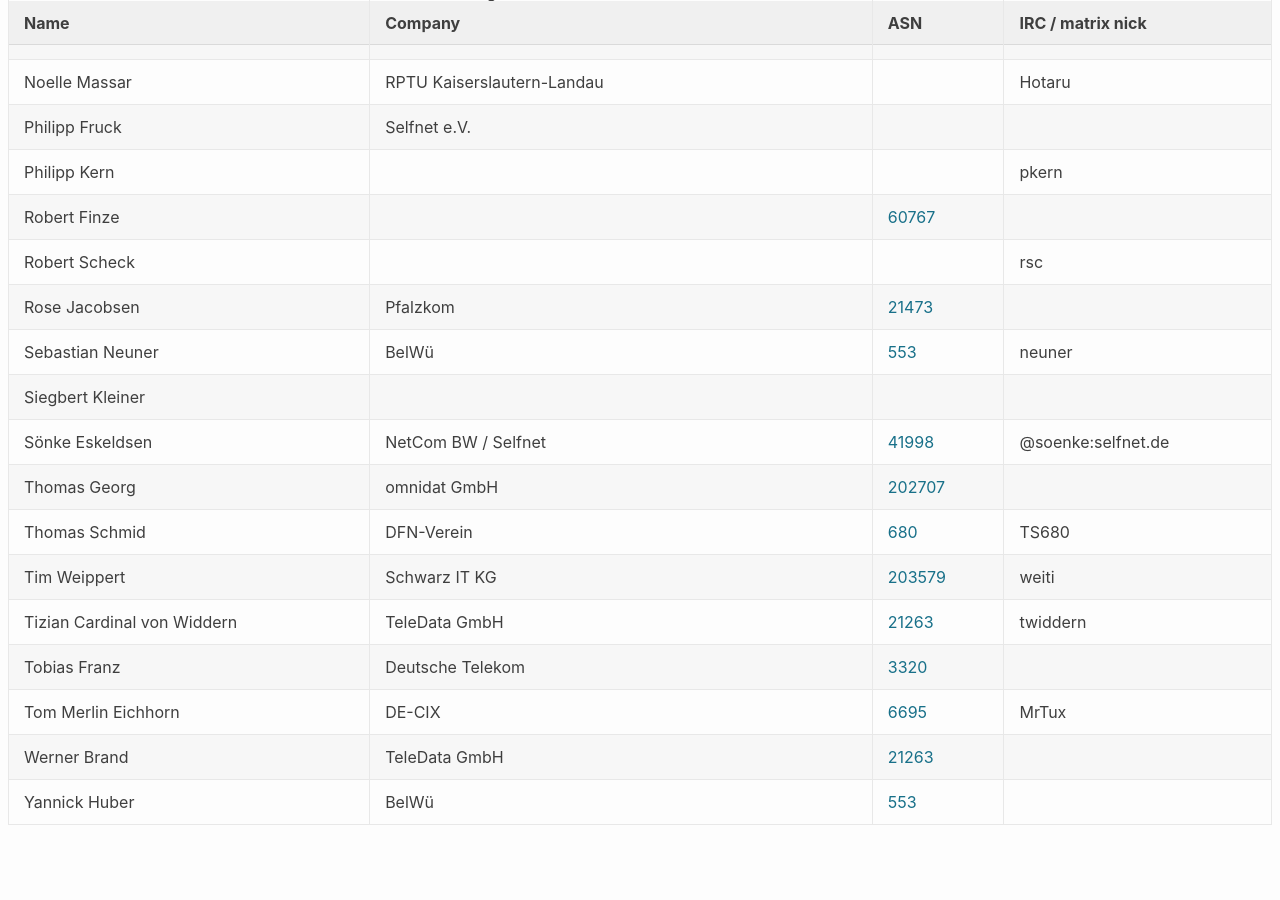
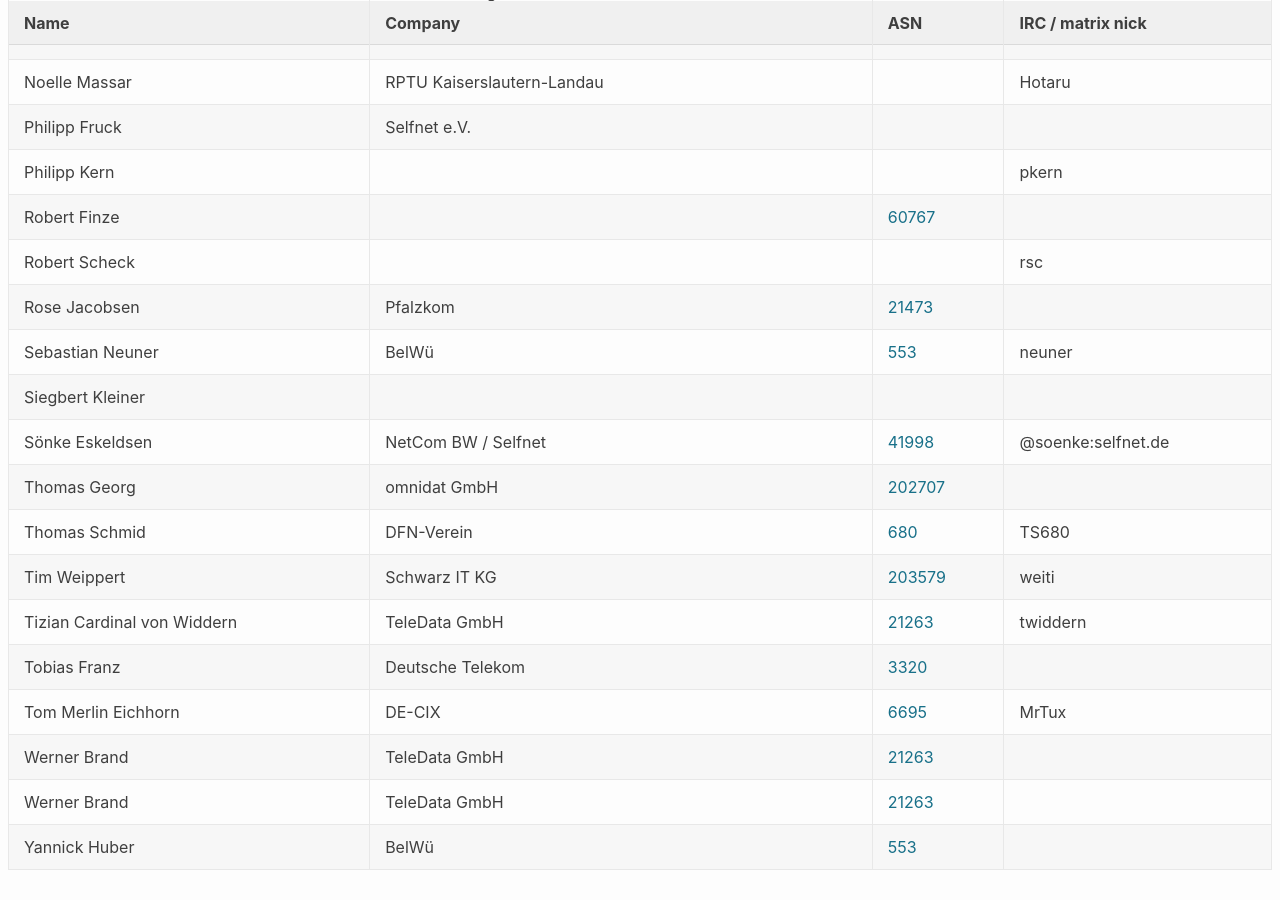
Before and after one commit to denog/pretix-attendeelist, a Jekyll site: the page built from denogmeetup25-06/index.markdown, in a window 1280 px wide and 900 px high, scrolled down 1614 px. Built offline with Jekyll 4.4.1, drawn with Linux system fonts in a browser that asks for light colours; before the commit the page ends 2469 px from its top, so only the background shows below that.

Commit message:
Latest data: Sat Jun 28 19:28:32 UTC 2025

```diff
--- a/_data/attendees_denogmeetup25-06.json
+++ b/_data/attendees_denogmeetup25-06.json
@@ -312,6 +312,12 @@
     "asn": "21263"
   },
   {
+    "name": "Werner Brand",
+    "company": "TeleData GmbH",
+    "irc": null,
+    "asn": "21263"
+  },
+  {
     "name": "Yannick Huber",
     "company": "BelWü",
     "irc": null,
```
